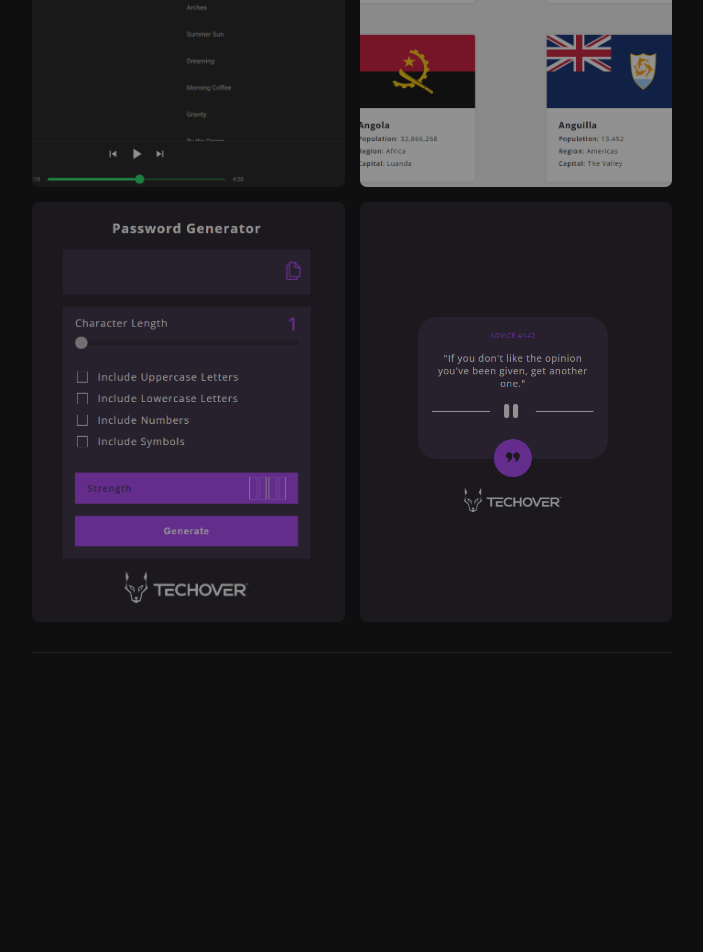
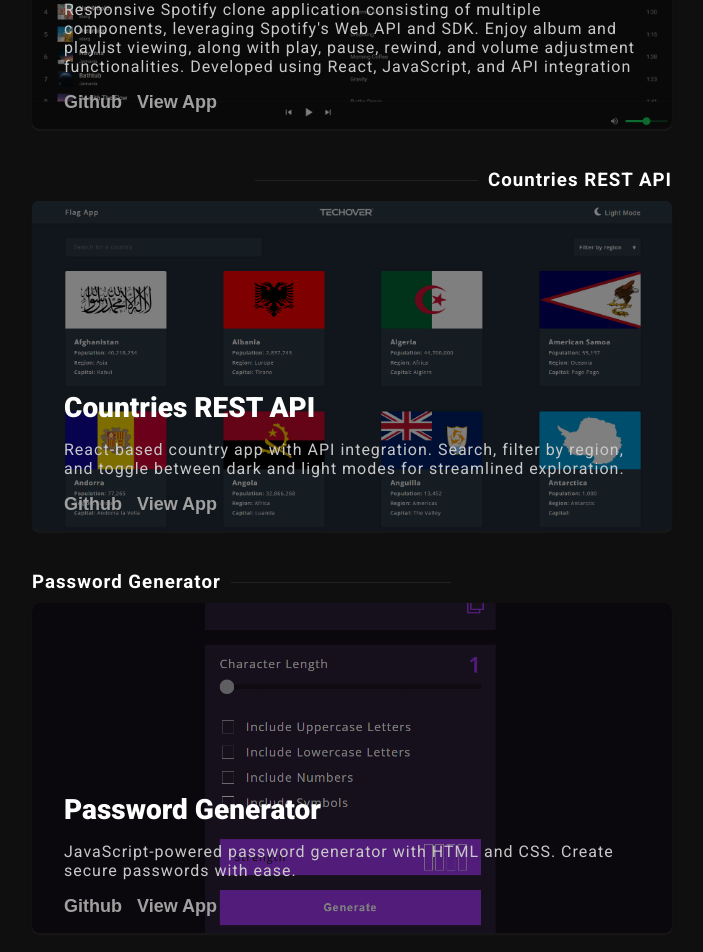
Before and after one commit to Lexen99/lexenberg-portfolio, a React (Vite) app: page / in a window 1280 px wide. Shown: the part 2437-3389 px from the top of the page, without its empty margins (288-991 px from the left). Before the commit the page ends 3090 px from the top, so only its background shows below. Built offline with nearby package versions, Linux system fonts and the light colour scheme.

Commit message:
Changed the project layout again.. have to add the right links to each projects. but for now done.

```diff
--- a/src/Pages/Home.css
+++ b/src/Pages/Home.css
@@ -1,5 +1,5 @@
 .portfolio_wrapper {
-    width: 35vw;
+    width: 30vw;
     margin: 0 auto;
     display: flex;
     flex-direction: column;
--- a/src/components/Projects/Projects.css
+++ b/src/components/Projects/Projects.css
@@ -1,23 +1,56 @@
 .projects-container {
   display: flex;
   flex-direction: column;
-    gap: 15px;
+  gap: 40px;
 }
 
-.projects-rows {
+.project-name {
   display: flex;
-    gap: 15px;
+  align-items: center;
+  flex-wrap: nowrap;
+}
+
+.project-name h3 {
+  white-space: nowrap;
+  overflow: hidden;
+  text-overflow: ellipsis;
+  color: #fff;
+  letter-spacing: 1px;
+}
+
+.project-name.odd {
+  justify-content: flex-start;
+  gap: 10px;
+}
+
+.project-name.even {
+  justify-content: flex-end;
+  gap: 10px;
+}
+
+.project-name hr {
+  flex-grow: 0.5;
+  height: 1px;
+  border: none;
+  background-color: rgba(34, 34, 34, 1);
+}
+
+.project-row {
+  display: flex;
+  flex-direction: column;
+  gap: 10px;
+  position: relative;
 }
 
 .project-card {
-    width: calc((100% - 15px) / 2);
-    height: 420px;
+  width: 100%;
+  height: 330px;
   background-color: rgba(34, 34, 34, 1);
   border-radius: 7px;
-    transition: flex 0.3s;
-    cursor: pointer;
+  transition: flex 1s;
   position: relative;
-    transition: width 0.3s ease;
+  box-shadow: 0 2px 2px rgba(34, 34, 34, 0.5);
+  overflow: hidden;
 }
 
 .project-card img {
@@ -25,51 +58,45 @@
   height: 100%;
   object-fit: cover;
   border-radius: 7px;
-    transition: opacity 0.3s ease;
-    opacity: 0.5;
+  transition: transform 0.3s ease;
 }
 
-.project-card.expanded,
-.project-card.expanded img{
-    width: 100%;
-    display: flex;
-    opacity: 1;
+.project-card:hover img {
+  transform: scale(1.05);
 }
 
 .overlay {
   position: absolute;
-    bottom: 0%;
+  top: 0;
   left: 0;
   width: 100%;
-    background-color: rgba(34, 34, 34, 0.8);
-    display: none;
-    border-bottom-left-radius: 7px;
-    border-bottom-right-radius: 7px;
-}
-
-.project-card.expanded .overlay {
+  height: 100%;
+  background-color: rgba(0, 0, 0, 0.5);
+  border-radius: 7px;
   display: flex;
+  flex-direction: column;
+  justify-content: flex-end;
+  transition: background-color 0.3s ease;
 }
 
 .overlay-text {
-    width: 85%;
+  position: absolute;
+  padding: 1rem 2rem;
   display: flex;
   flex-direction: column;
-    gap: 30px;
-    padding: 1.5rem 0px 1.5rem 1.2rem;
-}
-
-.project-card.expanded .overlay-text {
-    opacity: 1;
+  gap: 1rem;
 }
 
 .project-header {
+  font-size: 28px;
   color: white;
-    letter-spacing: 1px;
+  font-weight: 900;
 }
 
 .description {
-    color: rgba(160, 160, 160, 1);
+  color: white;
+  letter-spacing: 01px;
+  color: rgba(200, 200, 200, 1);
 }
 
 .buttons-navigation {
@@ -81,6 +108,7 @@
   font-size: 18px;
   background-color: transparent;
   border: none;
+  font-weight: bold;
 }
 
 .buttons-navigation a {
@@ -92,3 +120,9 @@
   text-decoration: underline;
   color: white;
 }
+
+@media (max-width: 650px) {
+  .overlay-text {
+    padding: 1rem 1rem;
+  }
+}
--- a/src/components/Projects/Projects.jsx
+++ b/src/components/Projects/Projects.jsx
@@ -1,31 +1,28 @@
 import "./Projects.css";
 import { useState } from "react";
 import spotify from "../../assets/spotify-clone.png";
-import countryapp from "../../assets/country-app.png";
+import countryapp from "../../assets/country-app-dark.png";
 import password from "../../assets/password-generator.png";
 import motivation from "../../assets/Motivations-generator.png";
 
 const Projects = () => {
-  const [expandedIndex, setExpandedIndex] = useState(null);
-
-  const handleCardClick = (i) => {
-    if (i === expandedIndex) {
-      setExpandedIndex(null);
-    } else {
-      setExpandedIndex(i);
-    }
-  };
+  function handleCardClick(event) {
+    const card = event.currentTarget;
+    card.classList.toggle("clicked");
+  }
 
   return (
     <section id="projects">
       <h2 className="section-heading">Projects.</h2>
       <div className="projects-container">
-        <div className="projects-rows">
-          <div
-            className={`project-card ${expandedIndex === 0 ? "expanded" : ""}`}
-            onClick={() => handleCardClick(0)}
-          >
+        <div className="project-row">
+          <div className="project-name odd">
+            <h3>Spotify clone</h3>
+            <hr />
+          </div>
+          <div className="project-card" onClick={handleCardClick}>
             <img src={spotify} alt="" />
+
             <div className="overlay">
               <div className="overlay-text">
                 <h2 className="project-header">Spotify</h2>
@@ -47,42 +44,23 @@
               </div>
             </div>
           </div>
-          <div
-            className={`project-card ${expandedIndex === 1 ? "expanded" : ""}`}
-            onClick={() => handleCardClick(1)}
-          >
+        </div>
+        <div className="project-row">
+          <div className="project-name even">
+            <hr />
+            <h3>Countries REST API</h3>
+
+          </div>
+          <div className="project-card" onClick={handleCardClick}>
             <img src={countryapp} alt="" />
+
             <div className="overlay">
               <div className="overlay-text">
-                <h3 className="project-header">Countries REST API</h3>
+                <h2 className="project-header">Countries REST API</h2>
                 <p className="description">
                   React-based country app with API integration. Search, filter
                   by region, and toggle between dark and light modes for
                   streamlined exploration.
-                </p>
-                <div className="buttons-navigation">
-                  <button>
-                    <a href="https://github.com/Lexen99/country-app">Github</a>
-                  </button>
-                  <button>
-                    <a href="https://flag-api-oliver.netlify.app/">View App</a>
-                  </button>
-                </div>
-              </div>
-            </div>
-          </div>
-        </div>
-        <div className="projects-rows">
-          <div
-            className={`project-card ${expandedIndex === 2 ? "expanded" : ""}`}
-            onClick={() => handleCardClick(2)}
-          >
-            <img src={password} alt="" />
-            <div className="overlay">
-              <div className="overlay-text">
-                <h3 className="project-header">Password Generator</h3>
-                <p className="description">
-                  JavaScript-powered password generator with HTML and CSS.
                 </p>
                 <div className="buttons-navigation">
                   <button>
@@ -95,17 +73,49 @@
               </div>
             </div>
           </div>
-          <div
-            className={`project-card ${expandedIndex === 3 ? "expanded" : ""}`}
-            onClick={() => handleCardClick(3)}
-          >
-            <img src={motivation} alt="" />
+        </div>
+        <div className="project-row">
+          <div className="project-name odd">
+            <h3>Password Generator</h3>
+            <hr />
+          </div>
+          <div className="project-card" onClick={handleCardClick}>
+            <img src={password} alt="" />
+
             <div className="overlay">
               <div className="overlay-text">
-                <h3 className="project-header">Motivation Generator</h3>
+                <h2 className="project-header">Password Generator</h2>
+                <p className="description">
+                  JavaScript-powered password generator with HTML and CSS.
+                  Create secure passwords with ease.
+                </p>
+                <div className="buttons-navigation">
+                  <button>
+                    <a href="https://github.com/Lexen99/spotify">Github</a>
+                  </button>
+                  <button>
+                    <a href="">View App</a>
+                  </button>
+                </div>
+              </div>
+            </div>
+          </div>
+        </div>
+        <div className="project-row">
+          <div className="project-name even">
+          <hr />
+            <h3>Motivation Generator</h3>
+
+          </div>
+          <div className="project-card" onClick={handleCardClick}>
+            <img src={motivation} alt="" />
+
+            <div className="overlay">
+              <div className="overlay-text">
+                <h2 className="project-header">Motivation Generator</h2>
                 <p className="description">
                   Motivation generator utilizing JavaScript, HTML, and CSS, with
-                  API integration.
+                  API integration. Inspire yourself with a click.
                 </p>
                 <div className="buttons-navigation">
                   <button>
```
Also changed, not shown: src/assets/country-app-dark.png (added). Lines whose indentation alone changed are shown as unchanged.
